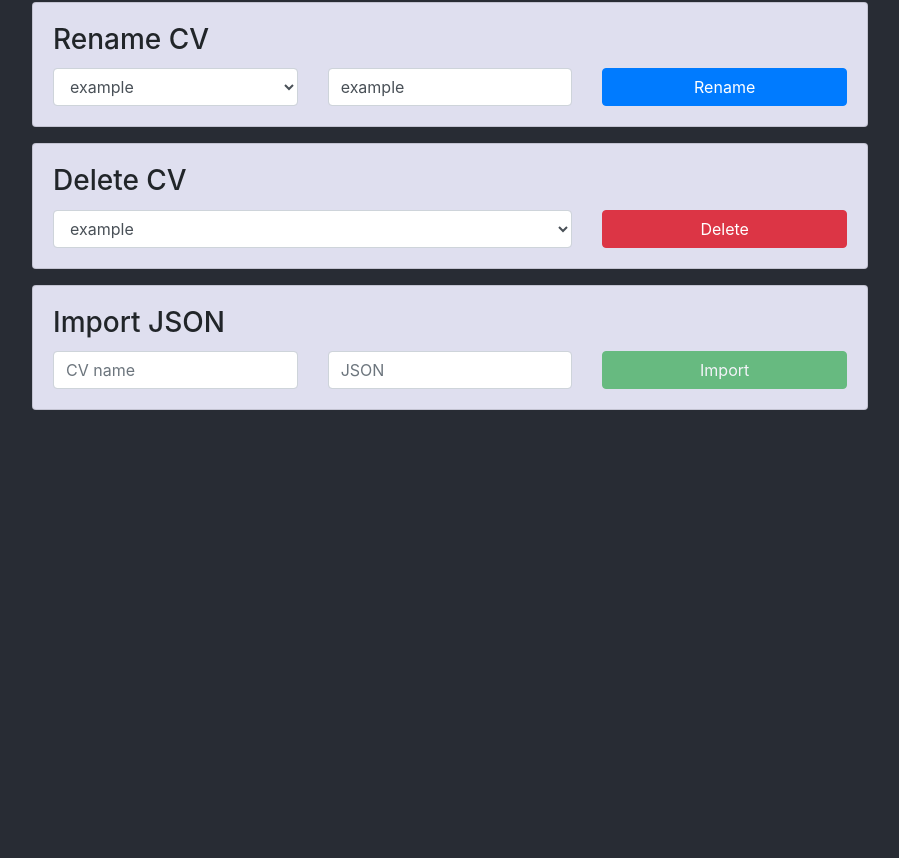
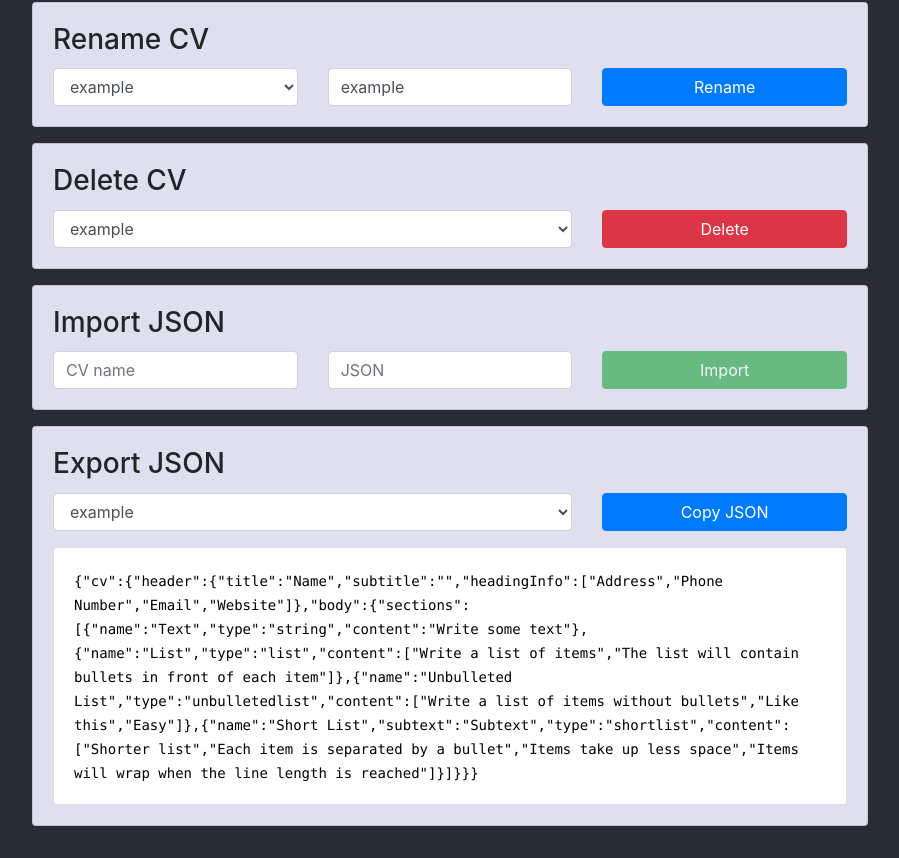
Before and after one commit to WKHAllen/BuildMyCV, a React (Create React App) app: page /control in a window 1280 px wide. Shown: the part 306-1164 px from the top of the page, without its empty margins (190-1089 px from the left). Before the commit the page ends 800 px from the top, so only its background shows below. Built offline with nearby package versions, Linux system fonts and the light colour scheme.

Commit message:
Add JSON export

```diff
--- a/src/components/App.tsx
+++ b/src/components/App.tsx
@@ -105,7 +105,8 @@ export default class App extends React.Component<AppProps, AppState> {
 							createCV={this.createCV}
 							renameCV={this.renameCV}
 							deleteCV={this.deleteCV}
-							importCV={this.importCV} />
+							importCV={this.importCV}
+							getCVData={cvedit.getCV} />
 					</Route>
 					<Route exact path="/export">
 						<Export
--- a/src/components/ControlPanel.tsx
+++ b/src/components/ControlPanel.tsx
@@ -13,6 +13,7 @@ export interface ControlPanelProps {
 	renameCV: (cvName: string, newCVName: string) => void;
 	deleteCV: (cvName: string) => void;
 	importCV: (cvName: string, cv: CVStructure) => void;
+	getCVData: (cvName: string) => CVStructure | null;
 }
 
 export interface ControlPanelState {
@@ -169,6 +170,35 @@ export default class ControlPanel extends React.Component<ControlPanelProps, Con
 						</form>
 					</div>
 				</div>
+				<div className="ControlPanel-Card card">
+					<div className="card-body">
+						<h3 className="card-title">Export JSON</h3>
+						<form onSubmit={(event) => this.onImportJSON(event)}>
+							<div className="row mb-3">
+								<div className="col-8">
+									<ControlledSelect
+										className="form-control"
+										id="export-cv-select"
+										options={this.arrayToMap(this.props.cvOptions)}
+										value={this.state.selectedJSONExportCV}
+										onChange={(event) => this.setState({ selectedJSONExportCV: event.target.value })} />
+								</div>
+								<div className="col-4">
+									<button
+										type="submit"
+										className="btn btn-primary btn-block">
+											Copy JSON
+									</button>
+								</div>
+							</div>
+							<div className="card">
+								<div className="card-body">
+									<code className="ControlPanel-ExportedJSON">{JSON.stringify(this.props.getCVData(this.state.selectedJSONExportCV))}</code>
+								</div>
+							</div>
+						</form>
+					</div>
+				</div>
 			</div>
 		);
 	}
@@ -194,6 +224,17 @@ export default class ControlPanel extends React.Component<ControlPanelProps, Con
 		event.preventDefault();
 
 		this.props.deleteCV(this.state.selectedDeleteCV);
+
+		if (this.state.selectedDeleteCV === this.state.selectedRenameCV) {
+			this.setState({
+				selectedRenameCV: 'example'
+			});
+		}
+		if (this.state.selectedDeleteCV === this.state.selectedJSONExportCV) {
+			this.setState({
+				selectedJSONExportCV: 'example'
+			});
+		}
 	}
 
 	private onImportJSONInputChange(event: React.ChangeEvent<HTMLInputElement>): void {
--- a/src/css/ControlPanel.css
+++ b/src/css/ControlPanel.css
@@ -27,3 +27,7 @@
 	padding-left: 8px;
 	padding-right: 16px;
 }
+
+.ControlPanel-ExportedJSON {
+	color: black;
+}
```
